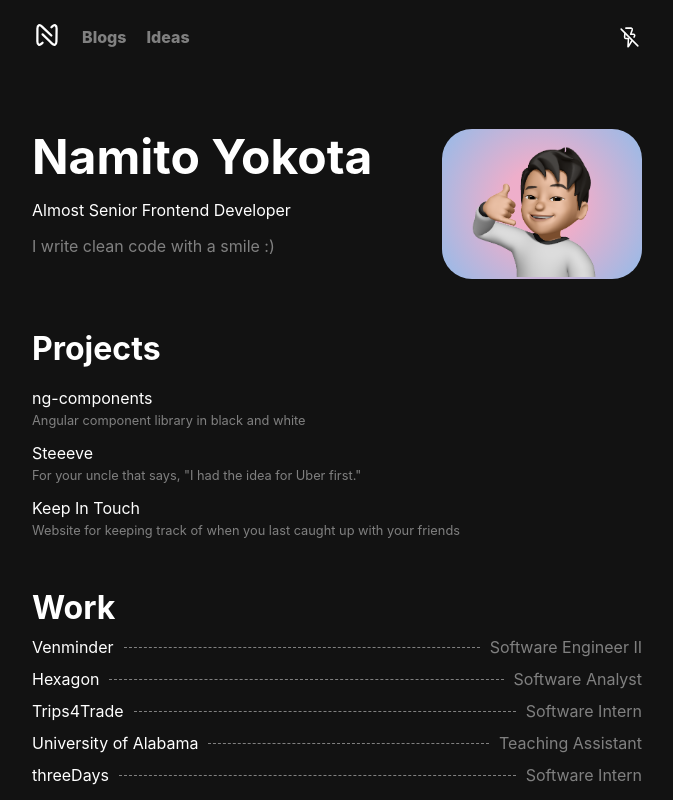
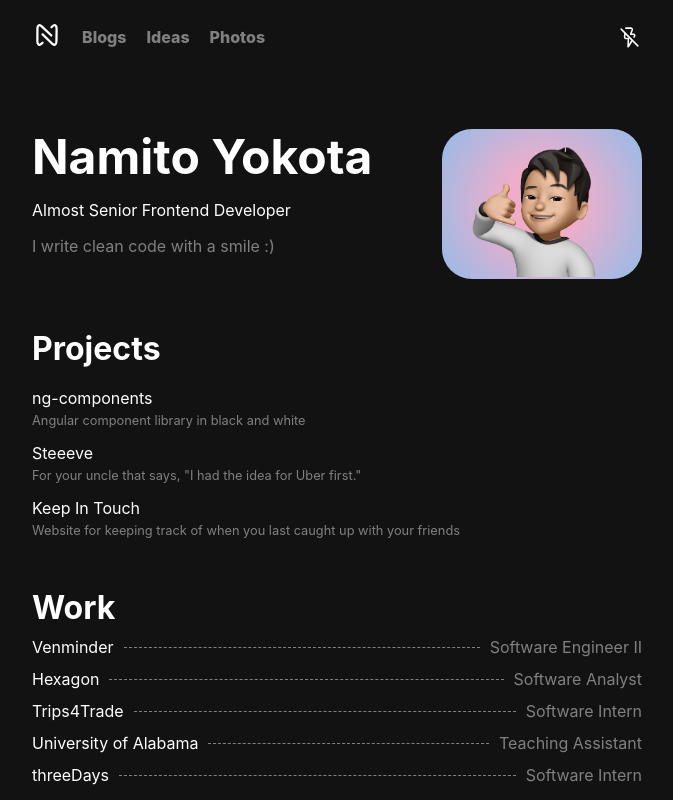
Before and after one commit to namitoyokota/portfolio, a Next.js app: page / in a window 1280 px wide. Shown: the top 800 px of the page, without its empty margins (303-976 px from the left). Built offline with nearby package versions, Linux system fonts and the light colour scheme; no server answers.

Commit message:
link to new photos portfolio

```diff
--- a/components/Navigation.tsx
+++ b/components/Navigation.tsx
@@ -43,11 +43,11 @@ const Navigation = (): JSX.Element => {
                 </a>
             </Link>
 
-            {/* <Link legacyBehavior href="/photos">
-                <a className={router.asPath == '/photos' ? styles.activepage : styles.page}>
+            <Link legacyBehavior href="https://photos.namitoyokota.com" passHref>
+                <a className={styles.page} target="_blank" rel="noopener noreferrer">
                     <span>Photos</span>
                 </a>
-            </Link> */}
+            </Link>
         </>
     );
 };
--- a/styles/Home.module.css
+++ b/styles/Home.module.css
@@ -136,7 +136,7 @@
 
 .navpane {
     display: grid;
-    grid-template-columns: 50px min-content auto 25px;
+    grid-template-columns: 50px repeat(2, min-content) auto 25px;
     align-items: center;
     margin-bottom: 75px;
 }
```
